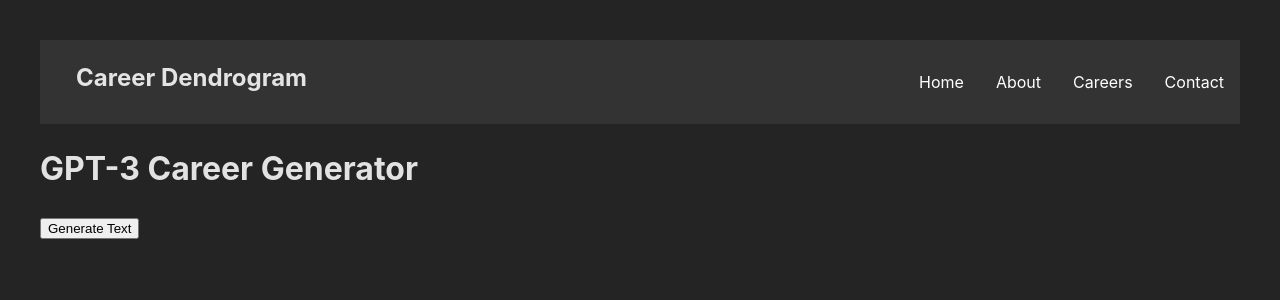
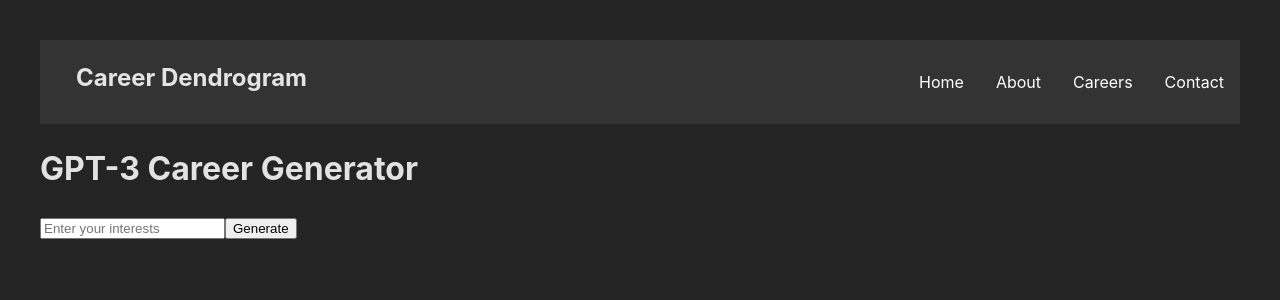
Before and after one commit to Dhruv1238/Career-Dendrogram, a React (Vite) app in the folder career-dendrogram-react/: page / in a window 1280 px wide. Shown: the top 300 px of the page. Built offline with nearby package versions, Linux system fonts and the light colour scheme.

Commit message:
Api takes user input

```diff
--- a/career-dendrogram-react/src/App.jsx
+++ b/career-dendrogram-react/src/App.jsx
@@ -7,15 +7,25 @@
 
 
 function App() {
-
+  const [typing,setTyping]=useState(false);
+  const [interests, setInterests] = useState('');
   const [text, setText] = useState('');
 
-  async function handleClick() {
-    const interests="Computer, IT"
-    const prompt = `Based on these interests: ${interests}, here are some career options:`;
+  async function handleSubmit(e) {
+    e.preventDefault();
+    setTyping(true);
+    const prompt = `Based on these interests: ${interests}, here is the list of 5 career options:`;
+    console.log(prompt);
     const generatedText = await generateText(prompt);
-    setText(generatedText);
-    console.log("clicked");
+    console.log(generatedText);
+
+    if (generatedText) {
+      setText(generatedText);
+      setTyping(false);
+    } else {
+      console.error("Empty text output");
+      setTyping(false);
+    }
   }
 
   return (
@@ -23,11 +33,31 @@
     <Navbar />
     <div>
       <h1>GPT-3 Career Generator</h1>
-      <button onClick={handleClick}>Generate Text</button>
-      <p>{text}</p>
+      <form onSubmit={handleSubmit}>
+        <input
+          type="text"
+          value={interests}
+          onChange={(e) => setInterests(e.target.value)}
+          placeholder="Enter your interests"
+        />
+        <button type="submit">Generate</button>
+      </form>
+      <div type="text-output">
+        {typing ? "Generating..." : null}
+      </div>
+      <div className="text-output">
+        <p>{text}</p>
+      </div>
     </div>
     </>
   )
 }
 
 export default App
+
+  // async function handleSubmit() {
+  //   const prompt = `Based on these interests: ${interests}, here are some career options:`;
+  //   const generatedText = await generateText(prompt);
+  //   setText(generatedText);
+  //   console.log("clicked");
+  // }
--- a/career-dendrogram-react/src/components/gpt/gpt.jsx
+++ b/career-dendrogram-react/src/components/gpt/gpt.jsx
@@ -3,20 +3,26 @@
 const API_ENDPOINT = 'https://api.openai.com/v1/engines/curie/completions';
 
 async function generateText(prompt) {
+  try {
     const response = await axios.post(API_ENDPOINT, {
       prompt,
-    max_tokens: 20,
+      max_tokens: 35,
       n: 1,
-    stop: '\n',
-    temperature: 0.6,
+      stop: '.\n',
+      temperature: 0.5,
     }, {
       headers: {
         'Content-Type': 'application/json',
         'Authorization': `Bearer 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 `,
       },
     });
+    console.log(response);
+      return response.data.choices[0].text.trim();
 
-  return response.data.choices[0].text.trim();
+  } catch (error) {
+    console.error(error);
+    return "Something went wrong. Please try again later.";
+  }
 }
 
 export default generateText ;
```
Lines whose indentation alone changed are shown as unchanged.
